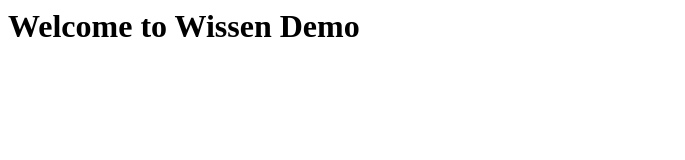
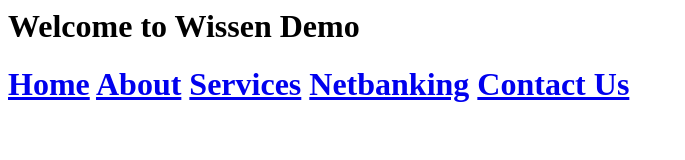
Before and after one commit to PujaKhandelwal/demoWissen, a plain HTML site: page index.html in a window 1280 px wide. Shown: the whole page, without its empty margins (0-685 px from the left). Drawn offline with Linux system fonts and the light colour scheme.

Commit message:
Update index.html

```diff
--- a/index.html
+++ b/index.html
@@ -1 +1,7 @@
 <h1>Welcome to Wissen Demo<h1>
+
+  <a href="url">Home</a>
+  <a href="url">About</a>
+  <a href="url">Services</a>
+  <a href="url">Netbanking</a>
+  <a href="url">Contact Us</a>
```
